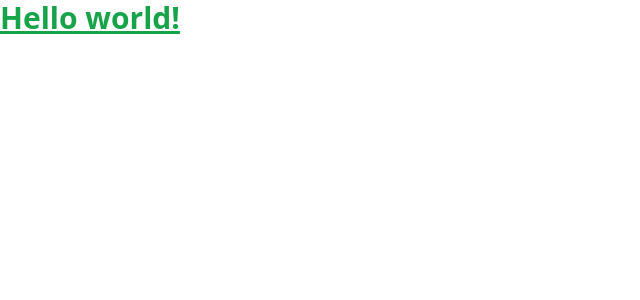
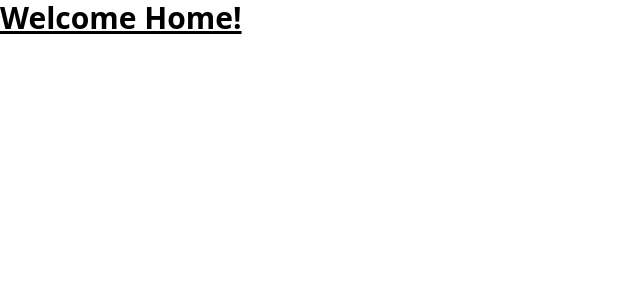
Before and after one commit to Bonveeee/Church-Web, a React (Vite) app: page / in a window 1280 px wide. Shown: the top 300 px of the page, without its empty margins (0-640 px from the left). Built offline with nearby package versions, Linux system fonts and the light colour scheme.

Commit message:
[added]starter routes

```diff
--- a/src/App.jsx
+++ b/src/App.jsx
@@ -1,12 +1,24 @@
-import { useState } from "react";
+import { BrowserRouter as Router, Routes, Route } from "react-router-dom";
+import React from "react";
+import Home from "./components/Home";
+import Kids from "./components/Kids";
+import Sermon from "./components/Sermon";
+import Staff from "./components/Staff";
+import PlanVisit from "./components/PlanVisit";
+import About from "./components/About";
 
 function App() {
-  const [count, setCount] = useState(0);
-
   return (
-    <div>
-      <h1 className="text-green-600 text-3xl font-bold underline">Hello world!</h1>
-    </div>
+    <Router>
+      <Routes>
+        <Route  path="/" exact element ={<Home/>} />
+        <Route path="/kids" element={<Kids/>} />
+        <Route path="/sermon" element={<Sermon/>} />
+        <Route path="/staff" element={<Staff/>} />
+        <Route path="/planvisit" element={<PlanVisit/>} />
+        <Route path="/about" element={<About/>} />
+      </Routes>
+    </Router>
   );
 }
 
--- a/src/components/Home.jsx
+++ b/src/components/Home.jsx
@@ -1,8 +1,9 @@
-
 const Home = () => {
   return (
-    <div>Home</div>
-  )
-}
+    <h1 className="text-3xl font-bold underline">
+     Welcome Home!
+    </h1>
+  );
+};
 
-export default Home
+export default Home;
```
